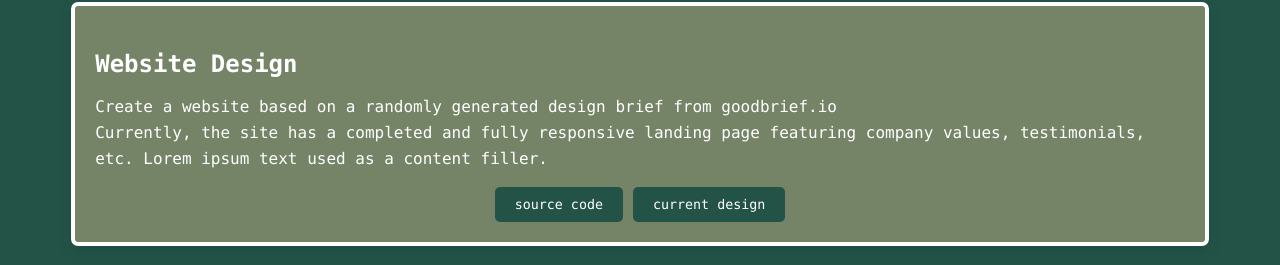
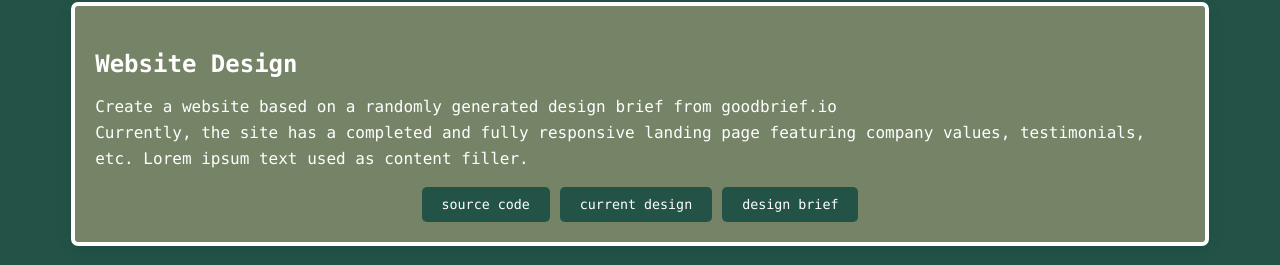
Before and after one commit to justinnebaltazar/portfolio, a plain HTML site: page links/projects/projects.html in a window 1280 px wide. Shown: the part 99-364 px from the top of the page. Drawn offline with Linux system fonts and the light colour scheme.

Commit message:
Add button that links to associated design brief

```diff
--- a/links/projects/projects.html
+++ b/links/projects/projects.html
@@ -15,10 +15,11 @@
                 <div class="project-text">
                     <h3 class="project-title">Website Design</h3>
                     <p class="desc">Create a website based on a randomly generated design brief from <a href="https://goodbrief.io" target="_blank" rel="noopener noreferrer" id="goodbrief">goodbrief.io</a><br>
-                    Currently, the site has a completed and fully responsive landing page featuring company values, testimonials, etc. Lorem ipsum text used as a content filler. </p>
+                    Currently, the site has a completed and fully responsive landing page featuring company values, testimonials, etc. Lorem ipsum text used as content filler. </p>
                     <div class="project-buttons">
                         <button type="button" class="github-btn"><a href="https://github.com/justinnebaltazar/obelisk_goodbrief" target="_blank" rel="noopener noreferrer">source code</a></button>
                         <button type="button" class="page-btn"><a href="https://justinnebaltazar.github.io/obelisk_goodbrief/" target="_blank" rel="noopener noreferrer">current design</a></button>
+                        <button type="button" class="page-btn"><a href="goodbrief.pdf" target="_blank" rel="noopener noreferrer">design brief</a></button>
                     </div>
                 </div>
         </div>
```
Also changed, not shown: 1 other file.
